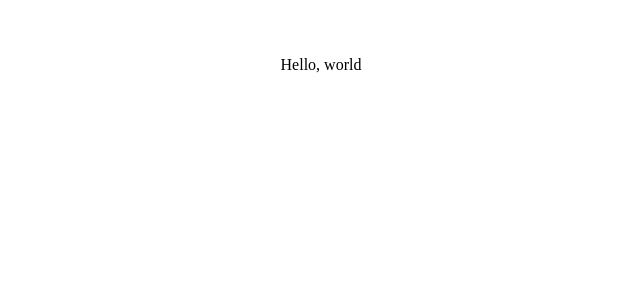
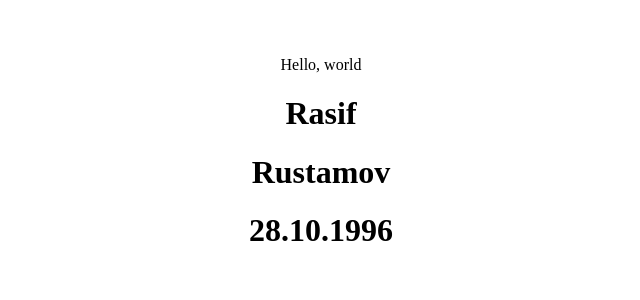
Before and after one commit to rasif1996/gitlearn, a React (Vite) app: page / in a window 1280 px wide. Shown: the top 300 px of the page, without its empty margins (319-959 px from the left). Built offline with nearby package versions, Linux system fonts and the light colour scheme.

Commit message:
[B2B-0001]: add name, surname and birth

```diff
--- a/src/App.jsx
+++ b/src/App.jsx
@@ -4,6 +4,9 @@ function App() {
 	return (
 		<>
 			<p>Hello, world</p>
+			<h1>Rasif</h1>
+			<h1>Rustamov</h1>
+			<h1>28.10.1996</h1>
 		</>
 	);
 }
```
